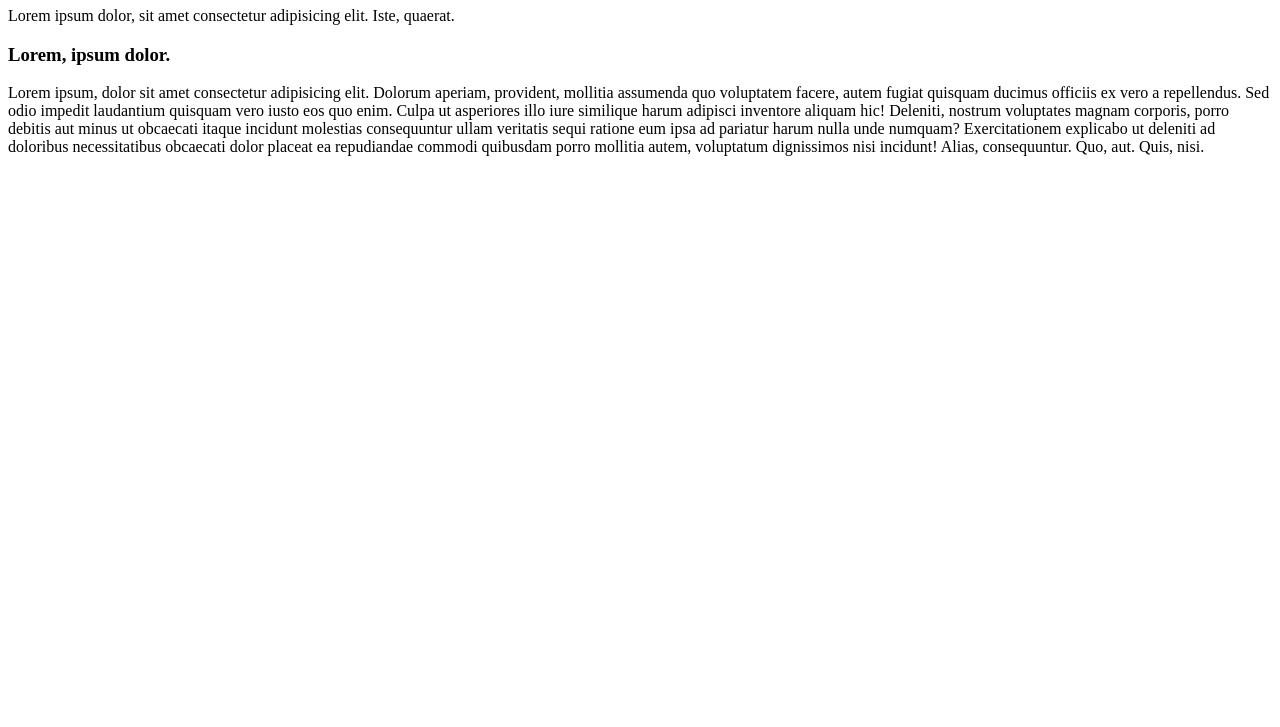
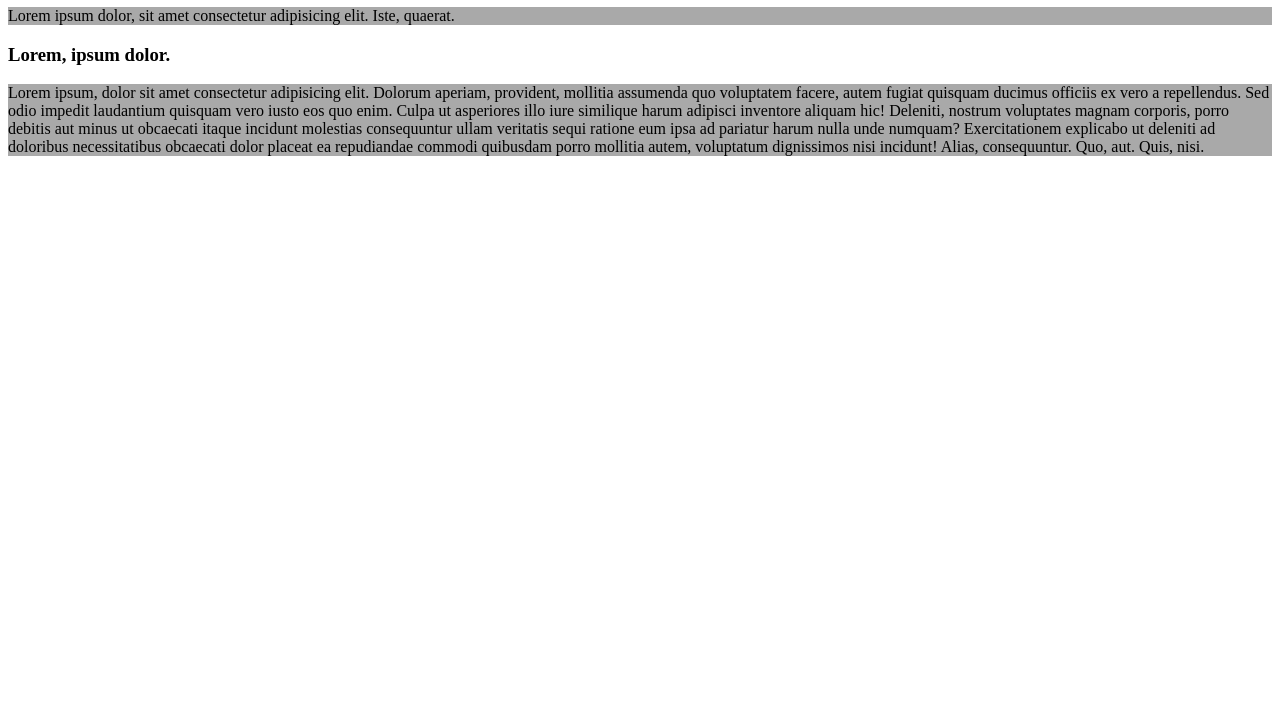
Before and after one commit to kamrulhaider/my-new-target, a plain HTML site: page index.html in a window 1280 px wide. Shown: the part 73-800 px from the top of the page. Drawn offline with Linux system fonts and the light colour scheme.

Commit message:
bg change

```diff
--- a/style.css
+++ b/style.css
@@ -1,3 +1,6 @@
 h1 {
   color: brown;
 }
+p {
+  background-color: darkgray;
+}
```
